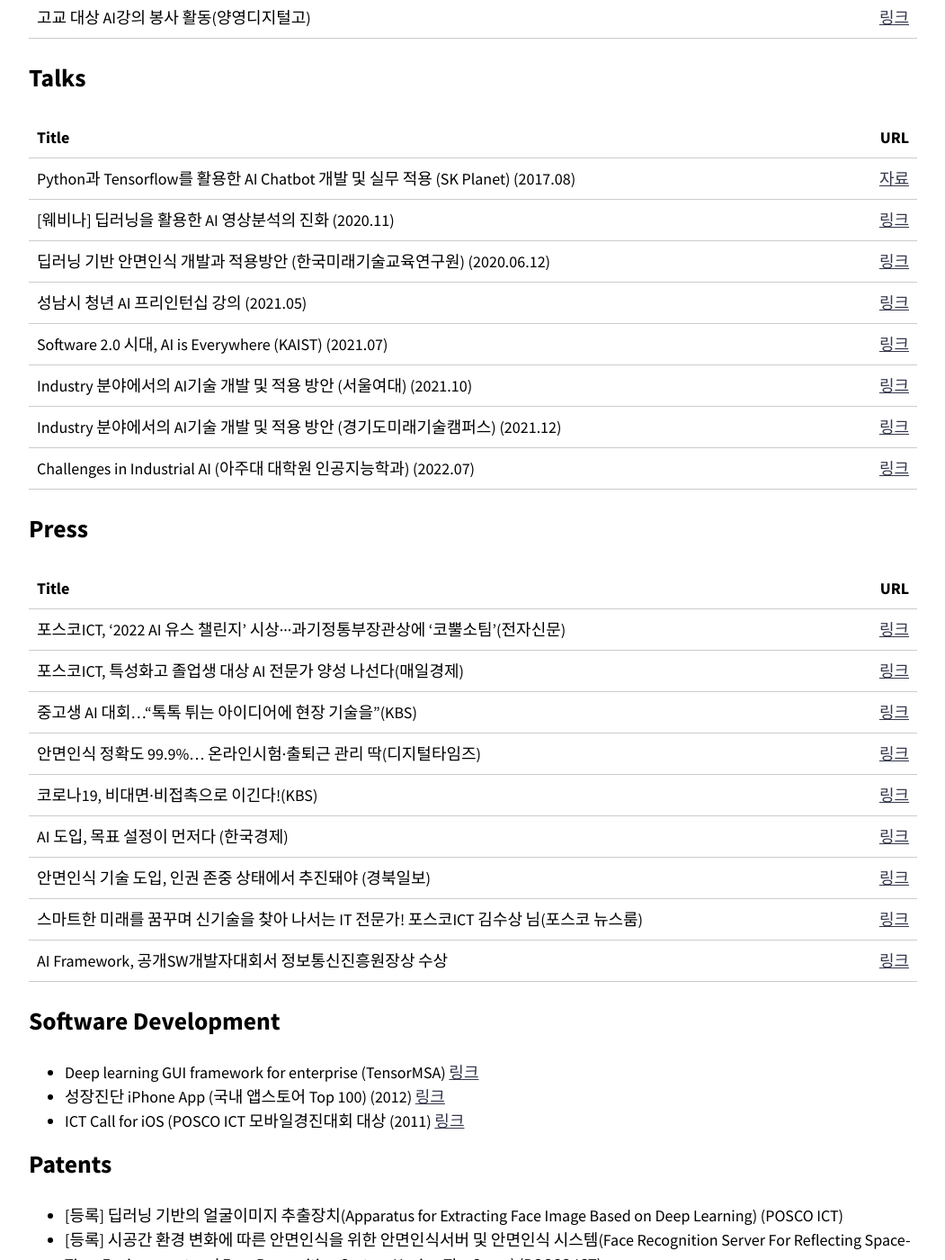
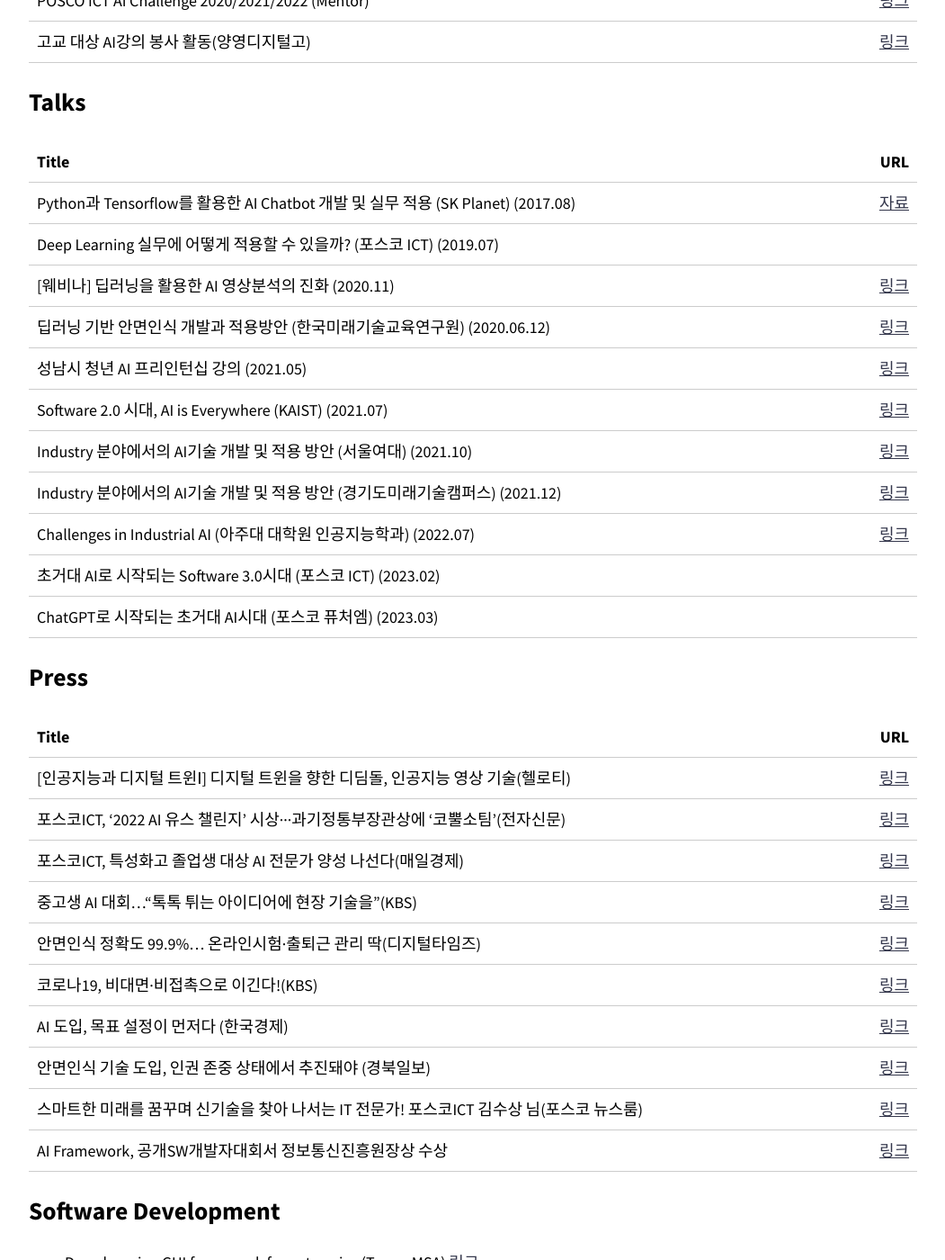
Before and after one commit to healess/healess.github.io, a Jekyll site: the page built from index.md, in a window 1280 px wide and 1400 px high, scrolled down 1361 px. Shown: the whole window at 90% size, without its empty margins (114-1165 px from the left). Built offline with Jekyll 4.4.1, drawn with Linux system fonts in a browser that asks for light colours; nearby versions of some CDN libraries; some of the changed text lies outside the part shown.

Commit message:
add links
add links

```diff
--- a/index.md
+++ b/index.md
@@ -15,6 +15,7 @@ entries_layout: grid
 * LG CNS - Infra Management (2005.01~2005.02) [링크](https://healess.github.io/assets/image/lgcns.jpg){:target="_blank"}
 
 ## Research Experience
+* 3D Reconstruction and Recognition (POSTECH CGLab) (2023.03~Present)
 * Deep Learning, Computer Vision, Model Compression (Yonsei Univ. MLCF Lab - Ph.D. Program) (2022.09~Present)
 * Efficient Action Recognition (POSTECH CVLab) (2020.03~2022.08)
 * Auxiliary Supervisions for Face Anti-Spoofing (POSTECH IMLab) (2019.01~2019.12)
@@ -47,6 +48,7 @@ entries_layout: grid
 | Title | URL |
 | :------------ | ------------: |
 | Python과 Tensorflow를 활용한 AI Chatbot 개발 및 실무 적용 (SK Planet) (2017.08) | [자료](https://www.slideshare.net/healess/python-tensorflow-ai-chatbot){:target="_blank"} |
+| Deep Learning 실무에 어떻게 적용할 수 있을까? (포스코 ICT) (2019.07)| |
 | [웨비나] 딥러닝을 활용한 AI 영상분석의 진화 (2020.11)| [링크](https://youtu.be/oe937gzXn44){:target="_blank"} |
 | 딥러닝 기반 안면인식 개발과 적용방안 (한국미래기술교육연구원) (2020.06.12) | [링크](http://www.newsway.co.kr/news/view?tp=1&ud=2020051909563803563) |
 | 성남시 청년 AI 프리인턴십 강의 (2021.05)|[링크](http://www.m-i.kr/news/articleView.html?idxno=824891){:target="_blank"}
@@ -54,11 +56,15 @@ entries_layout: grid
 | Industry 분야에서의 AI기술 개발 및 적용 방안 (서울여대) (2021.10)|[링크](https://ds.swu.ac.kr/){:target="_blank"} |
 | Industry 분야에서의 AI기술 개발 및 적용 방안 (경기도미래기술캠퍼스) (2021.12)|[링크](http://www.ggmirae.co.kr/course/curriculum/11){:target="_blank"} |
 | Challenges in Industrial AI (아주대 대학원 인공지능학과) (2022.07)|[링크](http://www.lecturernews.com/news/articleView.html?idxno=101680){:target="_blank"} |
+| 초거대 AI로 시작되는 Software 3.0시대 (포스코 ICT) (2023.02)| |
+| ChatGPT로 시작되는 초거대 AI시대 (포스코 퓨처엠) (2023.03)| |
+
 
 ## Press
 
 | Title | URL |
 | :------------ | ------------: |
+| [인공지능과 디지털 트윈Ⅰ] 디지털 트윈을 향한 디딤돌, 인공지능 영상 기술(헬로티)|[링크](https://www.hellot.net/news/article.html?no=58170) |
 | 포스코ICT, '2022 AI 유스 챌린지' 시상···과기정통부장관상에 '코뿔소팀'(전자신문)|[링크](https://www.etnews.com/20220825000094) |
 | 포스코ICT, 특성화고 졸업생 대상 AI 전문가 양성 나선다(매일경제)|[링크](https://www.mk.co.kr/news/it/view/2021/06/614789/) |
 | 중고생 AI 대회…“톡톡 튀는 아이디어에 현장 기술을”(KBS) | [링크](https://news.naver.com/main/read.naver?mode=LSD&mid=sec&sid1=102&oid=056&aid=0010888301) |
```
